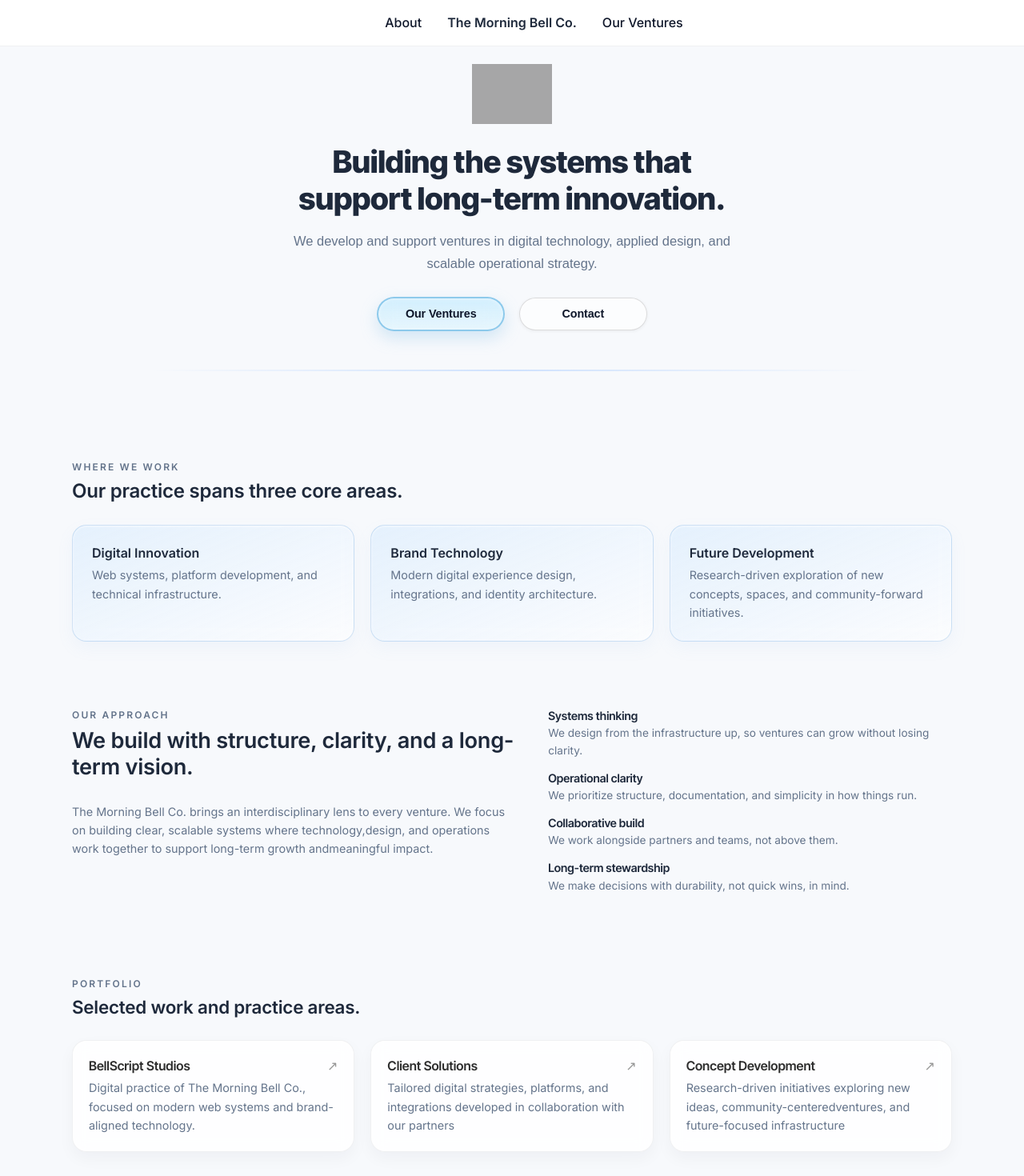
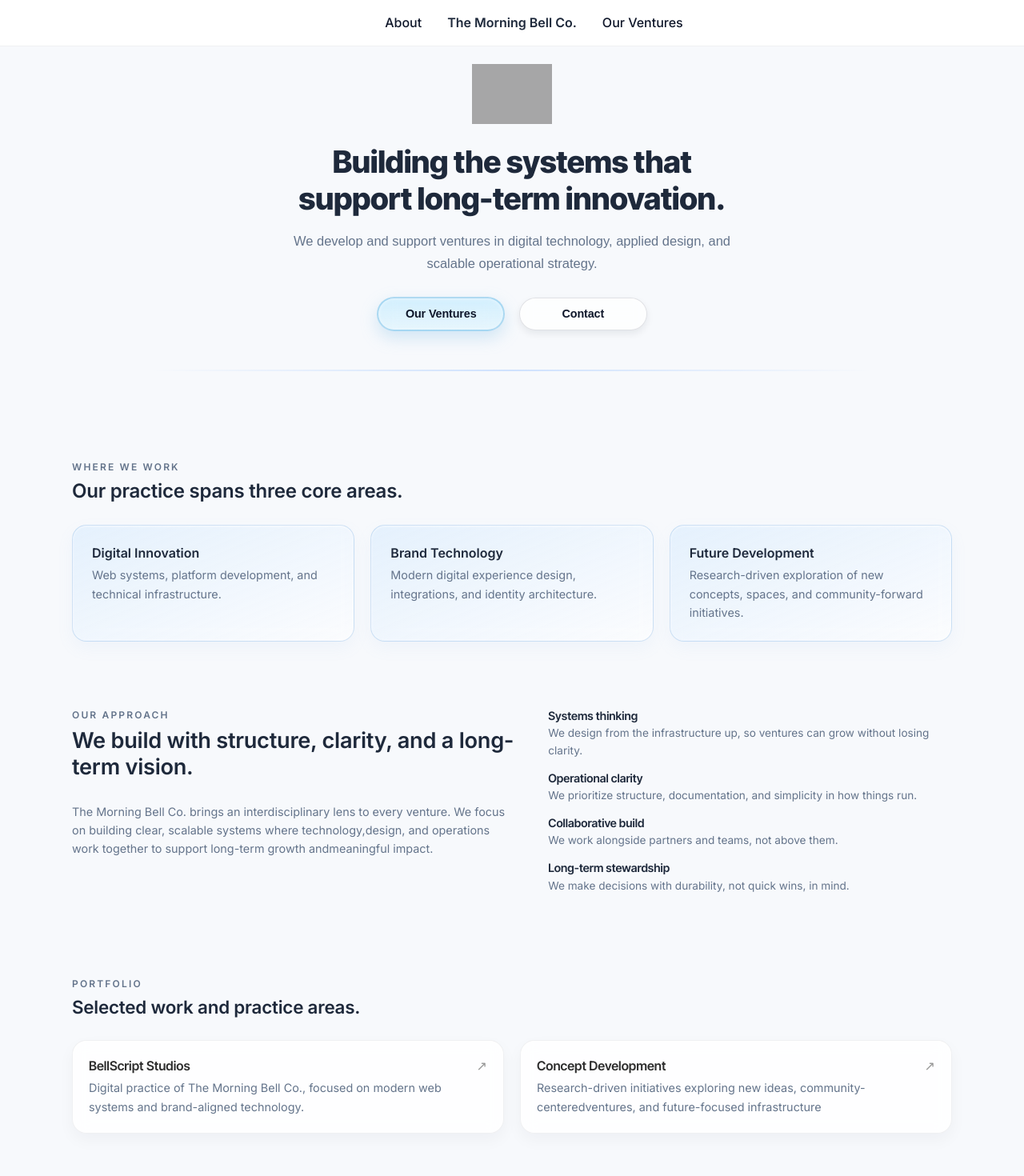
Before and after one commit to BellScriptStudios/the-morning-bell-co, a Next.js app: page / in a window 1280 px wide. Shown: the top 1470 px of the page at 80% size. Built offline with nearby package versions, Linux system fonts and the light colour scheme; grey boxes are pictures that could not be loaded.

Commit message:
refactor: remove 'Client Solutions' portfolio card and update grid layout for responsiveness

```diff
--- a/src/app/page.tsx
+++ b/src/app/page.tsx
@@ -47,19 +47,6 @@ export default function Home() {
               <article className={styles.portfolioCard}>
                 <Link href="/portfolio" className={styles.portfolioLink}>
                   <div className={styles.portfilioHeader}>
-                    <h3 className={styles.portfilioName}>Client Solutions</h3>
-                    <span className={styles.portfolioArrow}>&#8599;</span>
-                  </div>
-                  <p className={styles.portfolioDesc}>
-                    Tailored digital strategies, platforms, and integrations
-                    developed in collaboration with our partners
-                  </p>
-                </Link>
-              </article>
-
-              <article className={styles.portfolioCard}>
-                <Link href="/portfolio" className={styles.portfolioLink}>
-                  <div className={styles.portfilioHeader}>
                     <h3 className={styles.portfolioName}>Concept Development</h3>
                     <span className={styles.portfolioArrow}>&#8599;</span>
                   </div>
--- a/src/app/styles/HeroSection.module.css
+++ b/src/app/styles/HeroSection.module.css
@@ -76,7 +76,7 @@
     rgba(200, 240, 255, 0.35)
   );
 
-  border: 2px solid rgba(120, 190, 230, 0.8);
+  border: 2px solid rgba(120, 190, 230, 0.5);
 
   backdrop-filter: blur(12px);
   -webkit-backdrop-filter: blur(12px);
@@ -90,12 +90,7 @@
 
 .primaryBtn:hover {
   transform: translateY(-2px);
-  background: linear-gradient(
-    to bottom,
-      rgba(255, 255, 255, 0.35),
-      rgba(255, 255, 255, 0.2)
-    );
-  border-color: rgba(255, 255, 255, 0.7);
+  filter: brightness(1.05);
   box-shadow:
     0 4px 20px rgba(120, 150, 255, 0.35),
     inset 0 1px 3px rgba(255, 255, 255, 0.5);
@@ -114,30 +109,36 @@
 }
 
 .secondaryBtn {
-  background: rgba(255, 255, 255, 0.6);
-  border: 1px solid rgba(120, 120, 120, 0.25);
+  background: rgba(255, 255, 255, 0.75);
+  border: 1px solid rgba(15, 23, 42, 0.12);
+
+  backdrop-filter: blur(8px);
+  -webkit-backdrop-filter: blur(8px);
 
   box-shadow:
-  inset 0 1px 3px rgba(255, 255, 255, 0.4),
-  0 1px 4px rgba(0, 0, 0, 0.06);
+    inset 0 1px 0 rgba(255, 255, 255, 0.9),
+    0 4px 10px rgba(15, 23, 42, 0.08);
+
   color: #0f172a;
 }
 
 .secondaryBtn:hover {
-  opacity: 1;
-  transform: translateY(-2px);
-  background: rgba(255, 255, 255, 0.3);
-  border-color: rgba(255, 255, 255, 0.38);
-  filter: brightness(1.05);
+  background: rgba(255, 255, 255, 0.9);
+  border-color: rgba(15, 23, 42, 0.2);
+  transform: translateY(-1px);
+
+  box-shadow:
+    inset 0 1px 0 rgba(255, 255, 255, 1),
+    0 8px 18px rgba(15, 23, 42, 0.12);
 }
 
 .secondaryBtn:active {
   transform: translateY(0);
-  background:rgba(245, 245, 245, 0.95);
+  background: rgba(255, 255, 255, 0.95);
 
   box-shadow:
-    inset 0 1px 2px rgba(255, 255, 255, 0.4),
-    0 4px 6px rgba(15, 23, 42, 0.1);
+    inset 0 2px 4px rgba(15, 23, 42, 0.15),
+    0 3px 6px rgba(15, 23, 42, 0.1);
 }
 
 .btn:focus-visible {
--- a/src/app/styles/Page.module.css
+++ b/src/app/styles/Page.module.css
@@ -114,7 +114,7 @@
   }
 
   .portfolioGrid {
-    grid-template-columns: repeat(3, minmax(0, 1fr));
+    grid-template-columns: repeat(auto-fit, minmax(260px, 1fr));
     gap: 1.25rem;
   }
 }
```
